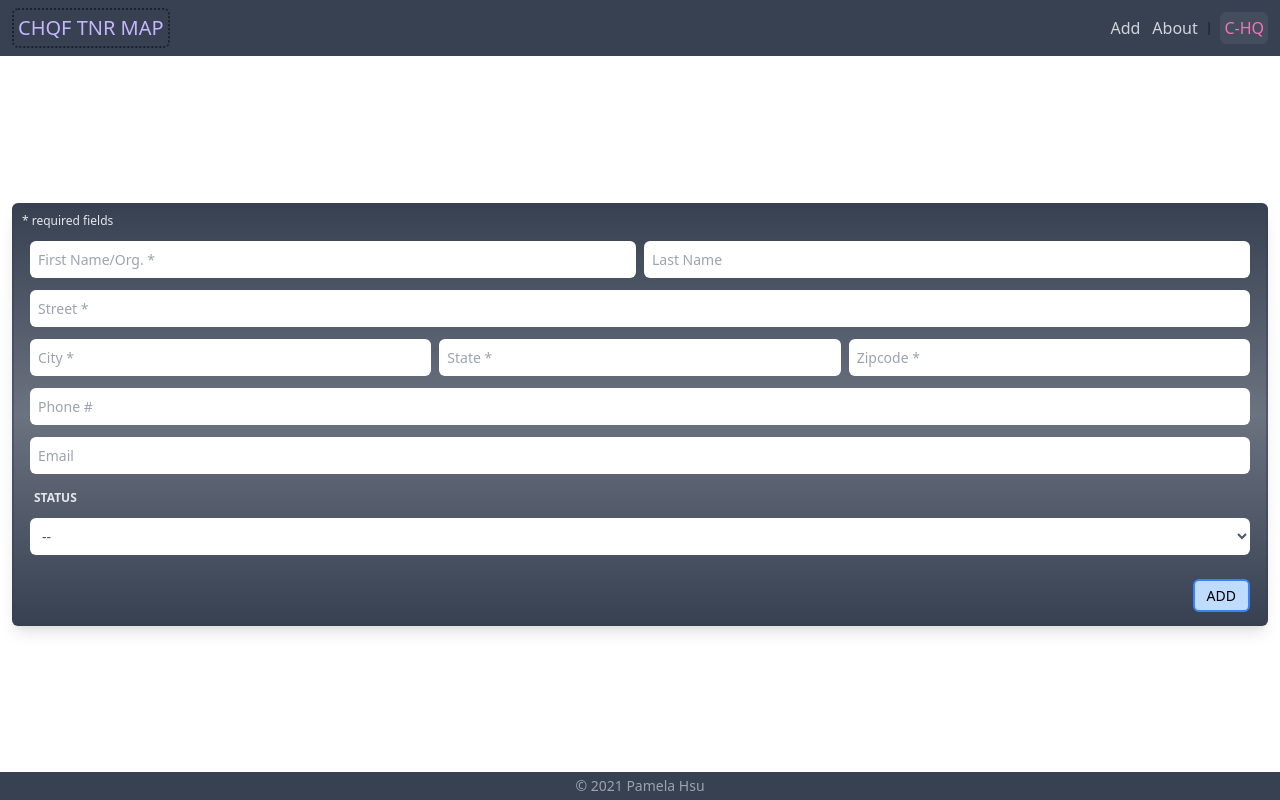
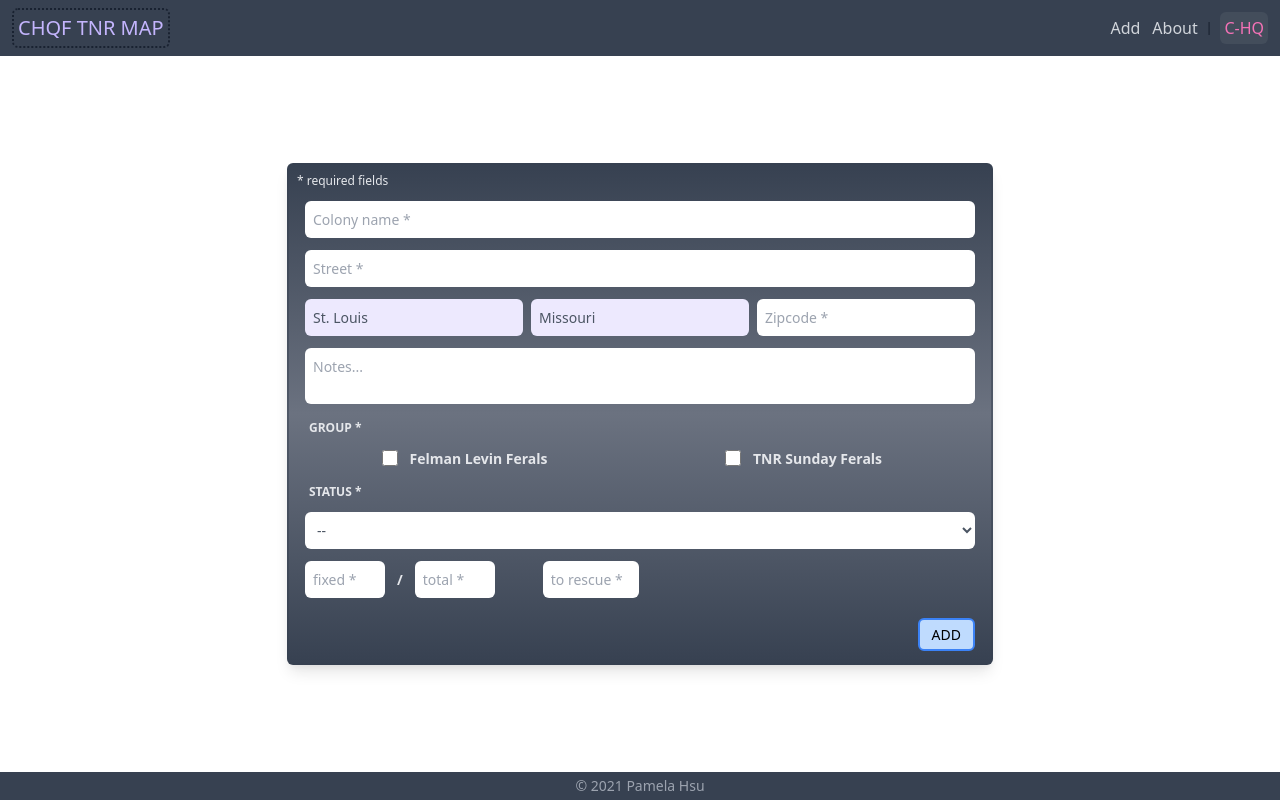
Before and after one commit to p-hsu/chqf_tnr_mapping_resource, a Next.js app: page /add in a window 1280 px wide. Built offline with nearby package versions, Linux system fonts and the light colour scheme.

Commit message:
changed fields and fixed UI

```diff
--- a/components/Button.js
+++ b/components/Button.js
@@ -3,7 +3,7 @@ import React from 'react';
 const Button = () => {
     return (
         <div>
-            <button type="submit" className="mt-3 mx-2 mb-1 py-1 px-3 rounded-md float-right bg-blue-200 border-2 border-blue-500 hover:bg-blue-300 focus:bg-blue-200 focus:border-transparent focus:outline-none focus:ring-2 focus:ring-blue-500 focus:ring-offset-2 focus:ring-offset-gray-700">
+            <button type="submit" className="mt-2 mx-2 mb-1 py-1 px-3 rounded-md float-right bg-blue-200 border-2 border-blue-500 hover:bg-blue-300 focus:bg-blue-200 focus:border-transparent focus:outline-none focus:ring-2 focus:ring-blue-500 focus:ring-offset-2 focus:ring-offset-gray-700">
                 ADD
             </button>
         </div>
--- a/components/Form.js
+++ b/components/Form.js
@@ -12,35 +12,54 @@ const Form = () => {
                 <div className="text-xs text-gray-200">
                     <p>* required fields</p>
                 </div>
-                <div className="form-div grid grid-cols-2 gap-2">
-                    <input type="text" placeholder="First Name/Org. *" className="form-input"/>
-                    <input type="text" placeholder="Last Name" className="form-input"/>
+                <div className="form-div">
+                    <input type="text" placeholder="Colony name *" className="form-input"/>
                 </div>
                 <div className="form-div">
                     <input type="text" placeholder="Street *" className="form-input"/>
                 </div>
                 <div className="form-div grid grid-cols-3 gap-2">
-                    <input type="text" placeholder="City *" className="form-input"/>
-                    <input type="text" placeholder="State *" className="form-input"/>
+                    <input type="text" className="form-input bg-purple-100" value="St. Louis"/>
+                    <input type="text" className="form-input bg-purple-100" value="Missouri"/>
                     <input type="text" placeholder="Zipcode *" className="form-input"/>
                 </div>
-                <div className="form-div">
-                    <input type="text" placeholder="Phone #" className="form-input"/>
+                <div className="form-div h-14">
+                    <textarea placeholder="Notes..." className="form-input resize-none" rows="5"/>
                 </div>
                 <div className="form-div">
-                    <input type="text" placeholder="Email" className="form-input"/>
+                    <label className="mt-1 ml-1 uppercase text-gray-200 text-xs font-semibold" for="group">Group *</label>
+                </div>
+                <div className="form-div grid grid-cols-2 gap-2 justify-items-center">
+                    <div className="flex items-center h-5">
+                        <input type="checkbox" className="form-input h-5 sm:h-4 w-5 sm:w-4" name="group1"/>
+                        <label className="text-gray-200 text-s font-semibold px-3" for="group1">Felman Levin Ferals</label>
+                    </div>
+                    <div className="flex items-center h-5">
+                        <input type="checkbox" className="form-input h-5 sm:h-4 w-5 sm:w-4" name="group2"/>
+                        <label className="text-gray-200 text-s font-semibold px-3" for="group2">TNR Sunday Ferals</label>
+                    </div>
                 </div>
                 <div className="form-div">
-                    <label className="mt-1 ml-1 uppercase text-gray-200 text-xs font-semibold" for="status">Status</label>
+                    <label className="mt-1 ml-1 uppercase text-gray-200 text-xs font-semibold" for="status">Status *</label>
                 </div>
+                {/* section for status > determines color code for pin */}
                 <div className="form-div">
                     <select className="form-input bg-white" id="status">
                         <option>--</option>
-                        <option>Feeder</option>
-                        <option>Trapper</option>
-                        <option>Transporter</option>
-                        <option>Organization</option>
+                        <option>Pending</option>
+                        <option>In Process</option>
+                        <option>Complete (for now...)</option>
                     </select>
+                </div>
+                <div className="form-div">
+                    <div className="flex-initial">
+                        <input type="text" placeholder="fixed *" className="form-input w-16 md:w-20"/>
+                        <span className="text-gray-200 text-m font-semibold mx-3">/</span>
+                        <input type="text" placeholder="total *" className="form-input w-16 md:w-20"/>
+                    </div>
+                    <div className="flex-auto ml-8 md:ml-12">
+                        <input type="text" placeholder="to rescue *" className="form-input w-24"/>
+                    </div>
                 </div>
                 <Button />
         </form>
--- a/pages/add/index.js
+++ b/pages/add/index.js
@@ -2,7 +2,7 @@ import Form from '../../components/Form';
 
 export default function Add() {
   return (
-    <div className="box-border w-screen p-3 relative text-sm leading-normal flex flex-grow">
+    <div className="box-border mx-auto my-auto p-3 max-w-5xl max-h-screen relative text-sm leading-normal flex flex-grow ">
       <Form />
     </div>
   )
```
